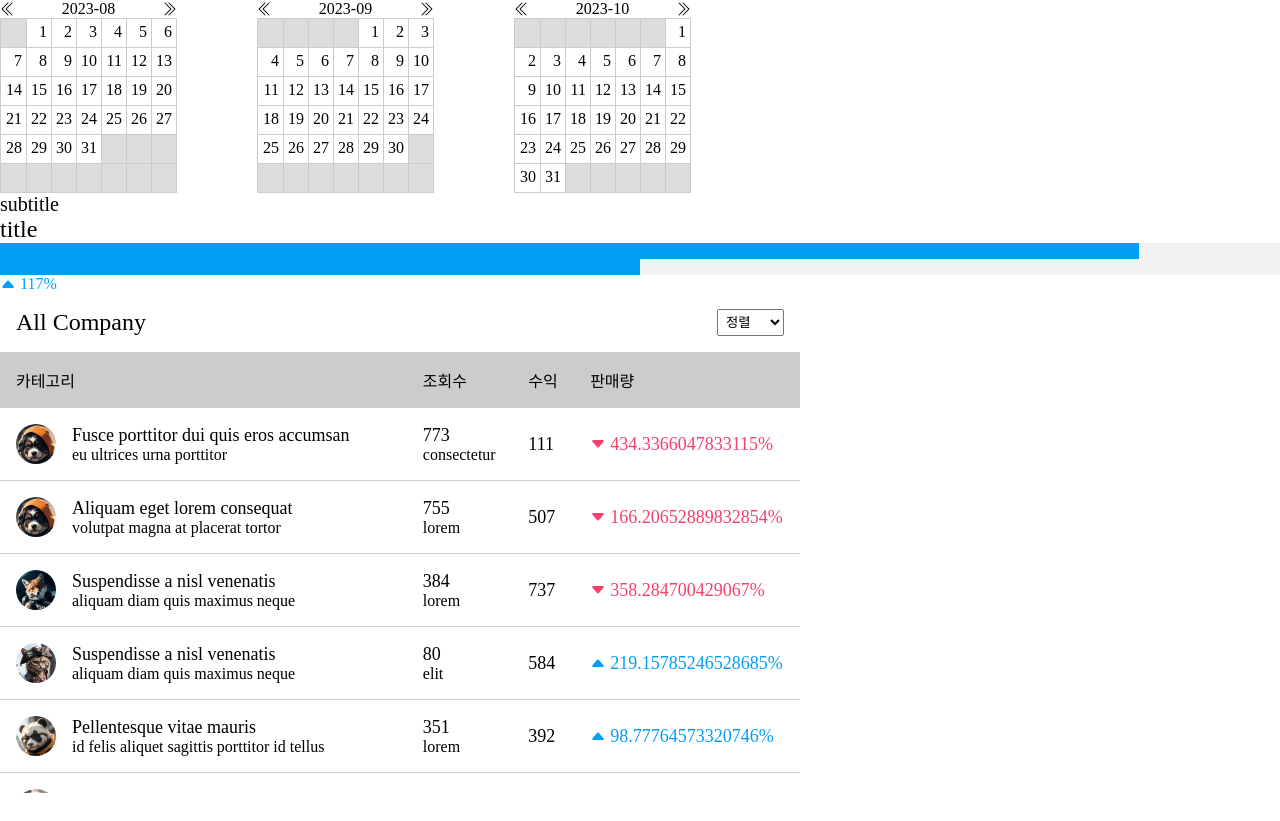
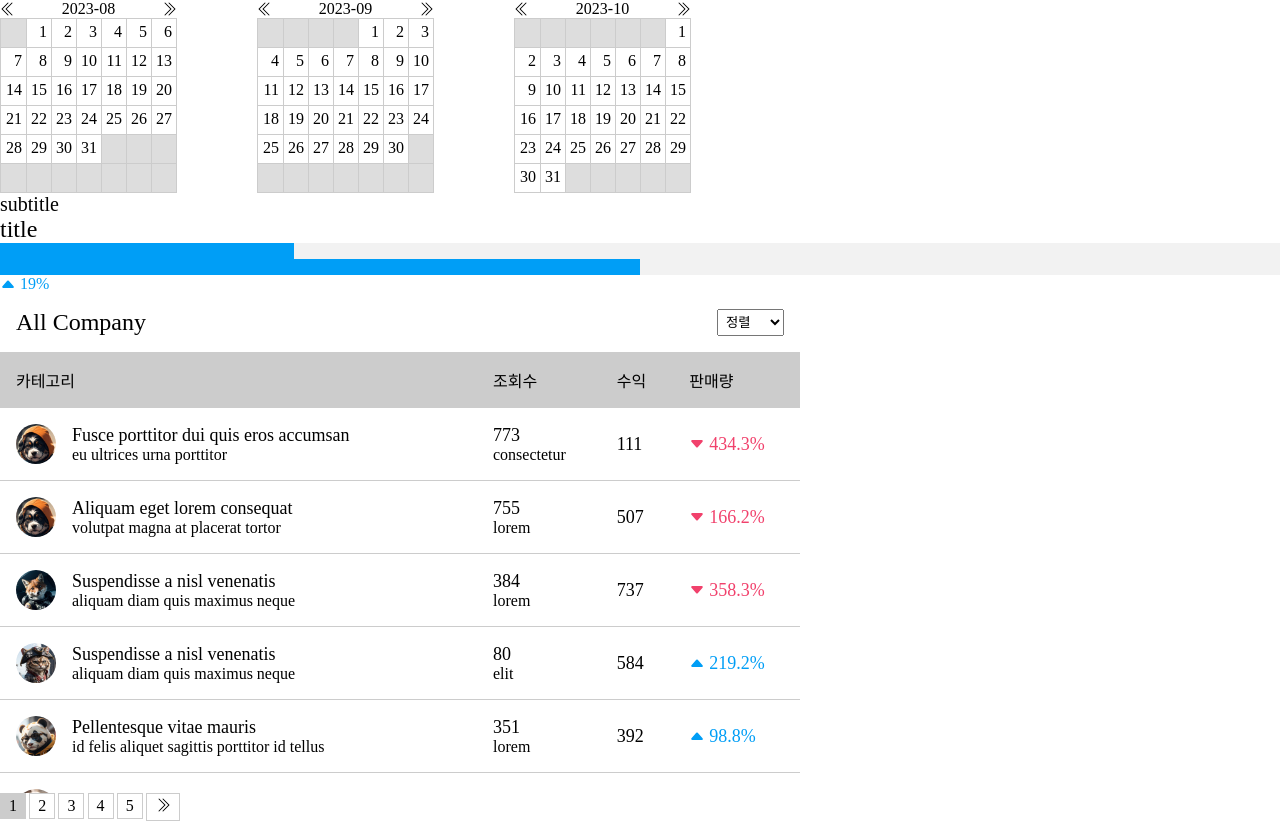
Before and after one commit to city-kim/vue_report, a Vue app: page / in a window 1280 px wide. Before the commit the page ends 800 px from the top, so only its background shows below. Built offline with nearby package versions, Linux system fonts and the light colour scheme.

Commit message:
pagination with data table
- pagination 컴포넌트에 currentPage, pageSize, maxPages를 전달하여 table을 페이징 할 수 있도록 추가
- iconList에 right_double_arrow, chevron_double_right, chevron_double_left 추가

```diff
--- /dev/null
+++ b/src/components/contentsPagination.vue
@@ -0,0 +1,123 @@
+<script setup lang="ts">
+import { computed } from 'vue'
+import SvgIconVue from '@/components/svgIcon.vue'
+
+const props = defineProps({
+  totalItems: { // 아이템 갯수
+    type: Number,
+    required: true
+  },
+  currentPage: { // 현재페이지
+    type: Number,
+    default: 1
+  },
+  pageSize: { // 페이지당 아이템 갯수
+    type: Number,
+    default: 5
+  },
+  maxPages: { // 페이지 최대 출력갯수
+    type: Number,
+    default: 5
+  }
+})
+
+const emit = defineEmits(['paging'])
+
+const pageData = computed(() => {
+  const totalPages = Math.ceil(props.totalItems / props.pageSize)
+    let currentPage = props.currentPage
+
+    if (props.currentPage < 1) currentPage = 1 // 1페이지보다 작은경우 1페이지로
+    else if (props.currentPage > totalPages) currentPage = totalPages // 마지막페이지보다 큰경우 마지막페이지로
+
+    let startPage: number, endPage: number // 출력될 페이지의 시작번호와 끝번호
+    if (totalPages <= props.maxPages) {
+      // 전체 페이지가 maxPages보다 작은경우는 1 ~ 전체페이지까지 출력
+      startPage = 1
+      endPage = totalPages
+    } else {
+      const before = Math.floor(props.maxPages / 2) // 현재페이지 이전 카운트는 / 2를 버림한 숫자
+      const after = Math.ceil(props.maxPages / 2) - 1 // 현재페이지 이후 카운트는 / 2를 반올림한 숫자 - 1
+      if (currentPage <= before) {
+        // 현재페이지가 before보다 작은경우는 1 ~ maxPages까지 출력
+        startPage = 1
+        endPage = props.maxPages
+      } else if (currentPage + after >= totalPages) {
+        // 현재페이지 + after가 전체페이지보다 큰경우는 전체페이지 - maxPages + 1 ~ 전체페이지까지 출력
+        startPage = totalPages - props.maxPages + 1
+        endPage = totalPages
+      } else {
+        // 그외의 경우는 현재페이지 - before ~ 현재페이지 + after까지 출력
+        startPage = currentPage - before
+        endPage = currentPage + after
+      }
+    }
+
+    // 마지막 페이지의 1을 더한값에서 시작페이지를 뺀만큼 배열을 생성하여 페이지를 출력한다
+    const pages = Array.from(Array((endPage + 1) - startPage).keys()).map(i => startPage + i)
+
+    return {
+      currentPage: currentPage,
+      startPage: startPage,
+      totalPages: totalPages,
+      pages: pages
+    }
+})
+
+function changePage (page: number) {
+  // 페이지 바꾸기
+  emit('paging', page)
+}
+</script>
+<template>
+  <ul class="contents-pagination">
+    <li v-show="currentPage != pageData.startPage">
+      <button type="button"
+        @click="changePage(1)"
+      >
+        <SvgIconVue
+          name="chevron_double_left"
+          width="1rem"
+          height="1rem"
+        ></SvgIconVue>
+      </button>
+    </li>
+    <li v-for="page in pageData.pages"
+      :key="page"
+    >
+      <button
+        :class="{pageActive: currentPage == page}"
+        type="button"
+        @click="changePage(page)"
+      >{{page}}</button>
+    </li>
+    <li v-show="currentPage != pageData.totalPages">
+      <button
+        type="button"
+        @click="changePage(pageData.totalPages)"
+      >
+        <SvgIconVue
+          name="chevron_double_right"
+          width="1rem"
+          height="1rem"
+        ></SvgIconVue>
+      </button>
+    </li>
+  </ul>
+</template>
+<style lang="scss">
+  .contents-pagination {
+    display: flex;
+    gap: 0.2rem;
+    li {
+      button {
+        padding: 0.2rem 0.5rem;
+        border:1px solid #ccc;
+        cursor: pointer;
+        &.pageActive {
+          background: #ccc;
+        }
+      }
+    }
+  }
+</style>
--- a/src/components/dataTable.vue
+++ b/src/components/dataTable.vue
@@ -93,6 +93,7 @@ const sortBy = ref('')
               <component
                 :is="item.component"
                 :percent="Number(item.text[0])"
+                :toFixed="1"
               />
             </div>
             <div v-else>
--- a/src/constants/iconList.ts
+++ b/src/constants/iconList.ts
@@ -2,5 +2,7 @@ export const iconList = {
   caret_up_fill: ['m7.247 4.86-4.796 5.481c-.566.647-.106 1.659.753 1.659h9.592a1 1 0 0 0 .753-1.659l-4.796-5.48a1 1 0 0 0-1.506 0z'],
   caret_down_fill: ['M7.247 11.14 2.451 5.658C1.885 5.013 2.345 4 3.204 4h9.592a1 1 0 0 1 .753 1.659l-4.796 5.48a1 1 0 0 1-1.506 0z'],
   left_double_arrow: ['M8.354 1.646a.5.5 0 0 1 0 .708L2.707 8l5.647 5.646a.5.5 0 0 1-.708.708l-6-6a.5.5 0 0 1 0-.708l6-6a.5.5 0 0 1 .708 0z', 'M12.354 1.646a.5.5 0 0 1 0 .708L6.707 8l5.647 5.646a.5.5 0 0 1-.708.708l-6-6a.5.5 0 0 1 0-.708l6-6a.5.5 0 0 1 .708 0z'],
-  right_double_arrow: ['M3.646 1.646a.5.5 0 0 1 .708 0l6 6a.5.5 0 0 1 0 .708l-6 6a.5.5 0 0 1-.708-.708L9.293 8 3.646 2.354a.5.5 0 0 1 0-.708z', 'M7.646 1.646a.5.5 0 0 1 .708 0l6 6a.5.5 0 0 1 0 .708l-6 6a.5.5 0 0 1-.708-.708L13.293 8 7.646 2.354a.5.5 0 0 1 0-.708z']
+  right_double_arrow: ['M3.646 1.646a.5.5 0 0 1 .708 0l6 6a.5.5 0 0 1 0 .708l-6 6a.5.5 0 0 1-.708-.708L9.293 8 3.646 2.354a.5.5 0 0 1 0-.708z', 'M7.646 1.646a.5.5 0 0 1 .708 0l6 6a.5.5 0 0 1 0 .708l-6 6a.5.5 0 0 1-.708-.708L13.293 8 7.646 2.354a.5.5 0 0 1 0-.708z'],
+  chevron_double_right: ['M3.646 1.646a.5.5 0 0 1 .708 0l6 6a.5.5 0 0 1 0 .708l-6 6a.5.5 0 0 1-.708-.708L9.293 8 3.646 2.354a.5.5 0 0 1 0-.708z','M7.646 1.646a.5.5 0 0 1 .708 0l6 6a.5.5 0 0 1 0 .708l-6 6a.5.5 0 0 1-.708-.708L13.293 8 7.646 2.354a.5.5 0 0 1 0-.708z'],
+  chevron_double_left: ['M8.354 1.646a.5.5 0 0 1 0 .708L2.707 8l5.647 5.646a.5.5 0 0 1-.708.708l-6-6a.5.5 0 0 1 0-.708l6-6a.5.5 0 0 1 .708 0z','M12.354 1.646a.5.5 0 0 1 0 .708L6.707 8l5.647 5.646a.5.5 0 0 1-.708.708l-6-6a.5.5 0 0 1 0-.708l6-6a.5.5 0 0 1 .708 0z'],
 } as const
--- a/src/views/SimpleComponents.vue
+++ b/src/views/SimpleComponents.vue
@@ -1,10 +1,13 @@
 <script setup lang="ts">
 // simple-component 브랜치에 추가될 내용들을 단순 출력하는 용도
-import compareCalendar from '@/components/compareCalendar.vue'
-import titleWithSubtitle from '@/components/titleWithSubtitle.vue'
+import { ref, computed } from 'vue'
+
+import CompareCalendar from '@/components/compareCalendar.vue'
+import TitleWithSubtitle from '@/components/titleWithSubtitle.vue'
 import ProgressFill from '@/components/progressFill.vue'
 import PercentWithIcon from '@/components/percentWithIcon.vue'
 import DataTable from '@/components/dataTable.vue'
+import ContentsPagination from '@/components/contentsPagination.vue'
 
 const random = [
   {image: '/image/character/astronaut_cat.jpeg', text: ['Lorem ipsum dolor sit amet','consectetur adipiscing elit'], word: 'lorem'},
@@ -39,12 +42,22 @@ const data = {
     }
   }),
 }
+
+const page = ref(1)
+function changePage (n: number) {
+  // pageing에서 페이지 변경
+  page.value = n
+}
+
+const pageSize = 10
+const pageRows = computed(() => data.rows.slice((page.value-1)*pageSize, page.value*pageSize))
+
 </script>
 
 <template>
   <div>
-    <compareCalendar></compareCalendar>
-    <titleWithSubtitle
+    <CompareCalendar></CompareCalendar>
+    <TitleWithSubtitle
       title="title"
       subtitle="subtitle"
     />
@@ -59,6 +72,19 @@ const data = {
       :base="Math.floor(Math.random() * 100)"
       :compare="Math.floor(Math.random() * 100)"
     />
-    <DataTable :data="data"></DataTable>
+    <DataTable
+      :data="{
+        title: data.title,
+        columns: data.columns,
+        rows: pageRows
+      }"
+    ></DataTable>
+    <ContentsPagination
+      :totalItems="data.rows.length"
+      :currentPage="page"
+      :pageSize="pageSize"
+      :maxPages="5"
+      @paging="changePage"
+    />
   </div>
 </template>
```
